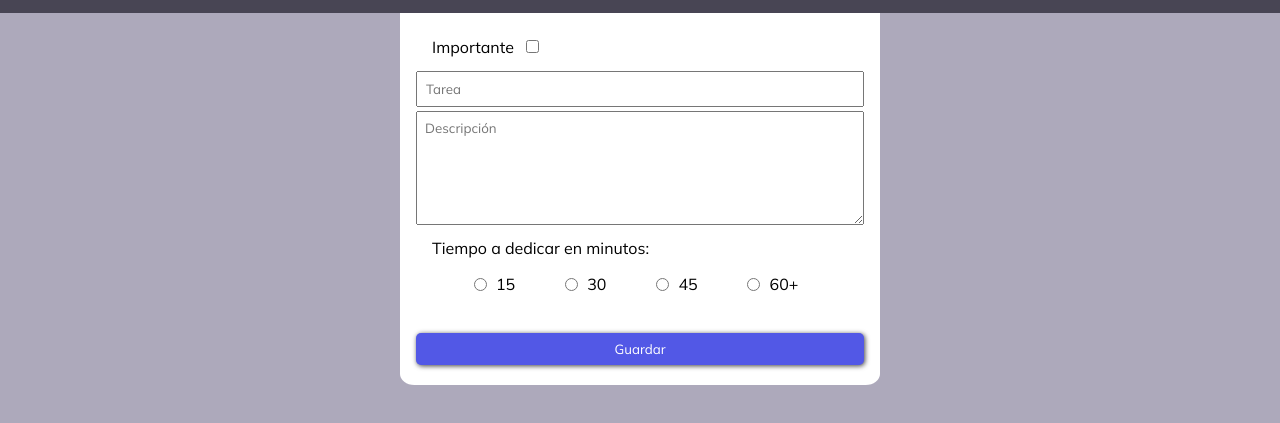
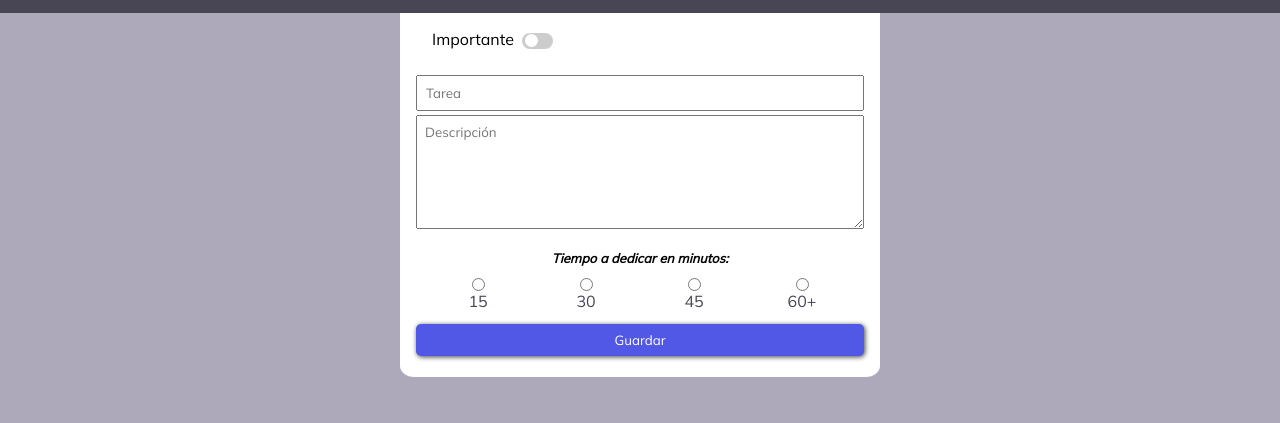
Before and after one commit to TanisJam/E-vuca_learn, a plain HTML site: page clase_2/index.html in a window 1280 px wide. Shown: the part 59-482 px from the top of the page. Drawn offline with Linux system fonts and the light colour scheme.

Commit message:
añadidas algunas animaciones

```diff
--- a/clase_2/index.html
+++ b/clase_2/index.html
@@ -26,26 +26,34 @@
 
     <div id="entrada">
         <form action="" method="post" id="formulario">
-            <div>
+            <div id="importante-contenedor">
+                <!-- Rounded switch -->
+                <label for="importante">Importante</label>
+                <label class="switch">
+                    <input type="checkbox" name="importante" id="importante">
+                    <span class="slider round"></span>
+                </label>
+                <!--
                     <label for="importante">Importante</label>
                     <input type="checkbox" name="importante" id="importante">
+                -->
             </div>
             <input type="text" name="tarea" placeholder="Tarea" id="titulo" maxlength="32" required>
-            <textarea name="descripcion" cols="30" rows="6" placeholder="Descripción" id="descripcion"
-            maxlength="512" required></textarea>
+            <textarea name="descripcion" cols="30" rows="6" placeholder="Descripción" id="descripcion" maxlength="512"
+                required></textarea>
 
             <div id="tiempo">
-                <span>Tiempo a dedicar en minutos:</span>
-                <div id="slider">
+                <span id="slider-titulo">Tiempo a dedicar en minutos:</span>
+
                 <input type="radio" name="tiempo" id="15" value="15" required>
+                <input type="radio" name="tiempo" id="30" value="30" required>
+                <input type="radio" name="tiempo" id="45" value="45" required>
+                <input type="radio" name="tiempo" id="60" value="60" required>
                 <label for="15">15</label>
-                    <input type="radio" name="tiempo" id="30" value="30" required>
                 <label for="30">30</label>
-                    <input type="radio" name="tiempo" id="45" value="45" required>
                 <label for="45">45</label>
-                    <input type="radio" name="tiempo" id="60" value="60" required>
                 <label for="60">60+</label>
-                </div>
+
             </div>
 
             <input type="submit" value="Guardar" id="guardar">
--- a/clase_2/script.js
+++ b/clase_2/script.js
@@ -26,8 +26,8 @@ function listar() {
             item.innerHTML = `
             <div class="tarea-cabecera">
                 <p class="tarea-titulo">${tarea.titulo}</p>
+                <p class="tarea-tiempo"> ${tarea.tiempo}m</p>
                 <span class="material-icons tarea-importante ${tarea.esImportante ? '' : 'oculta'}"> priority_high </span>
-                <p class="tarea-tiempo"> ${tarea.tiempo}m</p>
             </div>
             <div class="tarea-cuerpo no-visible">
                 <p class="tarea-descripcion">${tarea.descripcion}</p>
--- a/clase_2/style.css
+++ b/clase_2/style.css
@@ -21,8 +21,14 @@ header {
     background-color: #FFF;
     max-width: 30rem;
     margin: 0rem auto 1rem auto;
-    padding: 1rem;
+    padding: 0rem 1rem 1rem 1rem;
     border-radius: 0 0 3% 3%;
+}
+
+#importante-contenedor {
+    user-select: none;
+    display: flex;
+    align-items: center;
 }
 
 #entrada form {
@@ -35,15 +41,27 @@ header {
     margin-bottom: .3rem;
 }
 
-#slider {
-    display: flex;
-    flex-direction: row;
-    justify-content: space-evenly;
-    align-items: center;
+#tiempo {
+    display: grid;
+    grid-template-columns: repeat(4, 1fr);
+    grid-template-rows: 1fr 1rem 1rem;
+    place-items: center;
+    user-select: none;
 }
 
-#slider input {
-    margin-right: -2.5rem;
+#slider-titulo {
+    grid-column: span 4;
+    font-size: small;
+    font-style: italic;
+    font-weight: 800;
+}
+#tiempo input, #tiempo label {
+    transition: 0.2s;
+    color: #484554;
+}
+#tiempo input:hover, #tiempo label:hover {
+    color: #000;
+    text-shadow: 0px -15px 15px rgba(255, 229, 85, 0.856);
 }
 
 textarea {
@@ -89,11 +107,10 @@ textarea {
 }
 
 .tarea-cabecera {
+    display: grid;
+    grid-template-columns: repeat(3, 1fr);
+    place-items: center;
     width: 100%;
-    display: flex;
-    flex-direction: row;
-    justify-content: space-around;
-    align-items: center;
     padding-bottom: .2rem;
 }
 
@@ -143,6 +160,17 @@ textarea {
     padding: .2rem 1rem .1rem 1rem;
 }
 
+.tarea-expandir {
+    user-select: none;
+    cursor: pointer;
+    transition: 0.2s;
+    transform: scale(1.3);
+}
+
+.tarea-expandir:hover {
+    transform: scale(1.6);
+}
+
 #hecho, #editar, #borrar {
     color: #fff;
     font-size: 2rem;
@@ -152,6 +180,7 @@ textarea {
     background-color: #009E74;
     box-shadow: 0 0 0 4px #009E74, 4px 3px 5px 1px rgba(0, 0, 0, 0.75);
 }
+
 #hecho:active {
     box-shadow: 0 0 0 4px #009E74, 3px 2px 4px 1px rgba(0, 0, 0, 0.75);
     transform: scale(.99);
@@ -161,6 +190,7 @@ textarea {
     background-color: #5258E6;
     box-shadow: 0 0 0 4px #5258E6, 4px 3px 5px 1px rgba(0, 0, 0, 0.75);
 }
+
 #editar:active {
     box-shadow: 0 0 0 4px #5258E6, 3px 2px 4px 1px rgba(0, 0, 0, 0.75);
     transform: scale(.99);
@@ -170,6 +200,7 @@ textarea {
     background-color: #EA001F;
     box-shadow: 0 0 0 4px #EA001F, 4px 3px 5px 1px rgba(0, 0, 0, 0.75);
 }
+
 #borrar:active {
     box-shadow: 0 0 0 4px #EA001F, 3px 2px 4px 1px rgba(0, 0, 0, 0.75);
     transform: scale(.99);
@@ -199,3 +230,72 @@ textarea {
     height: 0;
     overflow: hidden;
 }
+
+/*CSS PARA EL SWITCH*/
+
+/* The switch - the box around the slider */
+
+.switch {
+    position: relative;
+    display: inline-block;
+    width: 31px;
+    height: 17px;
+}
+
+/* Hide default HTML checkbox */
+
+.switch input {
+    opacity: 0;
+    width: 0;
+    height: 0;
+}
+
+/* The slider */
+
+.slider {
+    position: absolute;
+    cursor: pointer;
+    top: 2px;
+    left: 0;
+    right: 0;
+    bottom: 0;
+    background-color: #ccc;
+    -webkit-transition: .4s;
+    transition: .4s;
+}
+
+.slider:before {
+    position: absolute;
+    content: "";
+    height: 13px;
+    width: 13px;
+    left: 3px;
+    bottom: 2px;
+    background-color: white;
+    -webkit-transition: .4s;
+    transition: .4s;
+}
+
+input:checked+.slider {
+    background-color: #D8002B;
+}
+
+input:focus+.slider {
+    box-shadow: 0 0 1px #D8002B;
+}
+
+input:checked+.slider:before {
+    -webkit-transform: translateX(11px);
+    -ms-transform: translateX(11px);
+    transform: translateX(11px);
+}
+
+/* Rounded sliders */
+
+.slider.round {
+    border-radius: 34px;
+}
+
+.slider.round:before {
+    border-radius: 50%;
+}
```
Lines whose indentation alone changed are shown as unchanged.
